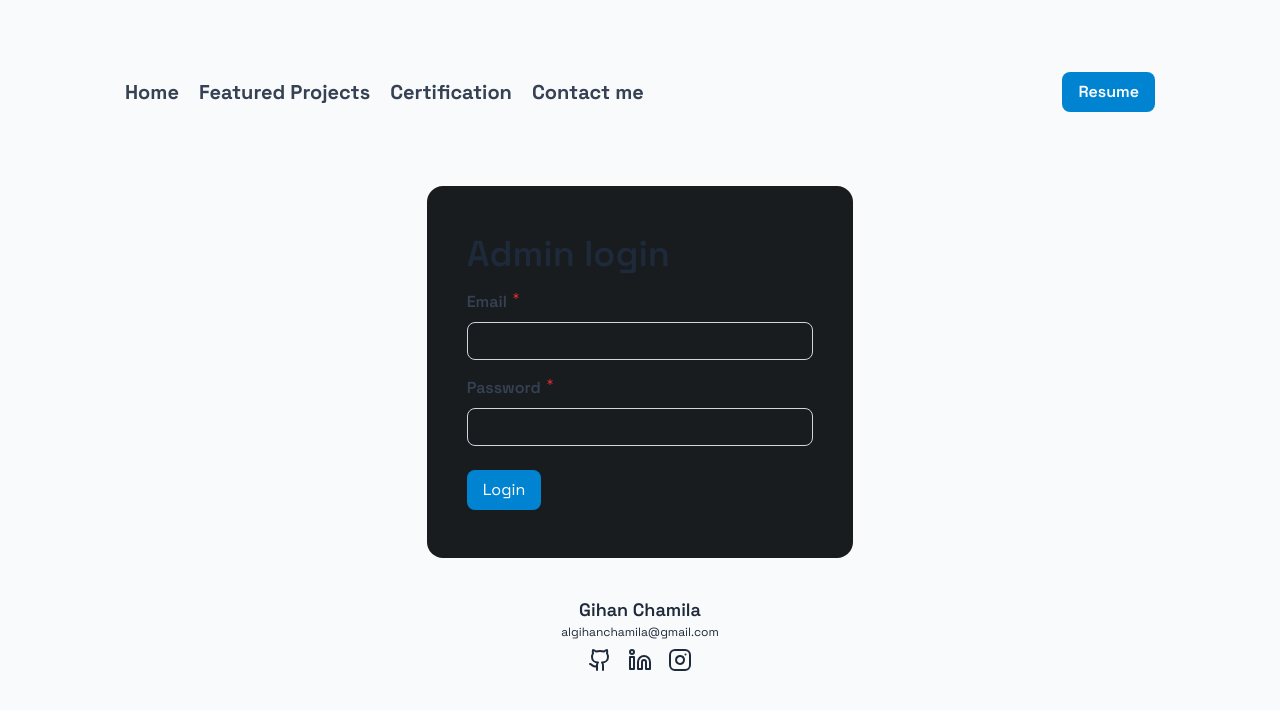
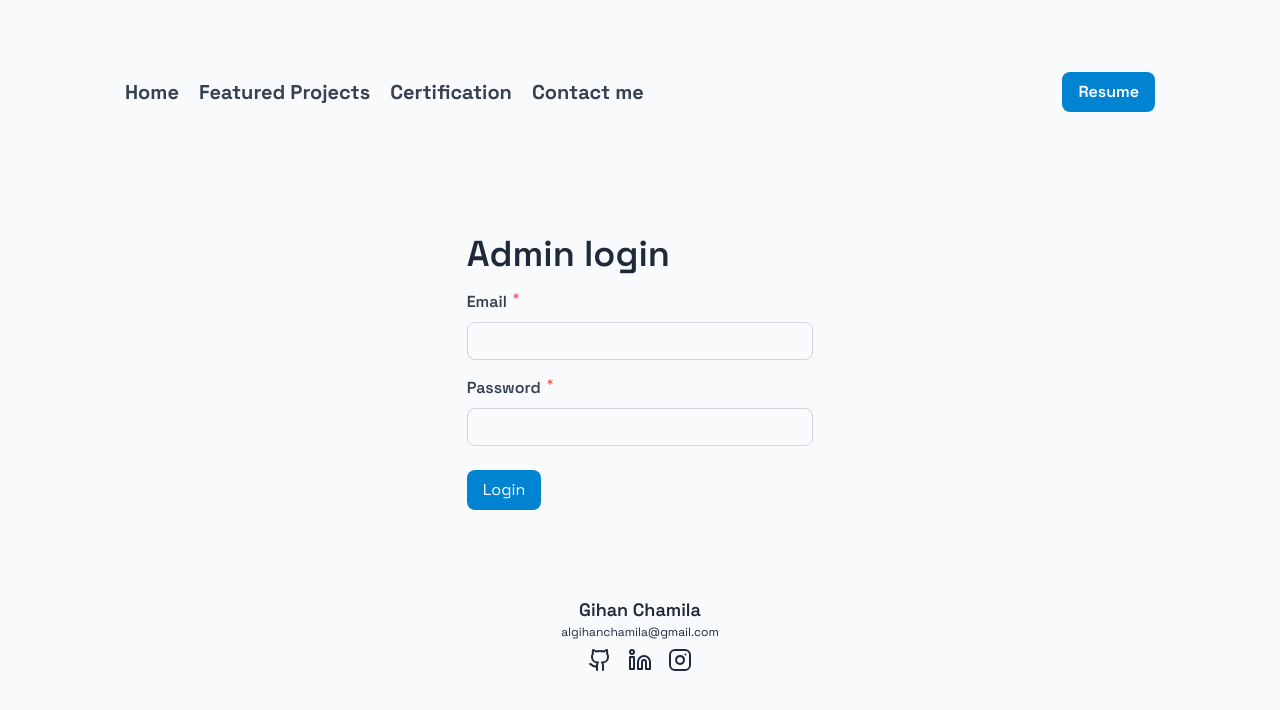
Before and after one commit to gihanchamila/portfolio-frontend, a React (Vite) app: page /admin in a window 1280 px wide. Shown: the top 710 px of the page. Built offline with nearby package versions, Linux system fonts and the light colour scheme.

Commit message:
refactor: remove unused import and console log in AuthContext, update background class in LoginForm

```diff
--- a/src/components/Login.jsx
+++ b/src/components/Login.jsx
@@ -1,6 +1,5 @@
 import React from 'react'
 import LoginForm from './utils/LoginForm'
-import { div } from 'motion/react-client'
 
 const Login = () => {
   return (
--- a/src/components/utils/LoginForm.jsx
+++ b/src/components/utils/LoginForm.jsx
@@ -41,7 +41,7 @@ const LoginForm = () => {
 
 
   return (
-    <div className='lg:bg-on-background lg:py-12 lg:px-10 rounded-2xl mb-4 lg:w-1/3 xs:w-full xs:p-4'>
+    <div className='dark:lg:bg-on-background lg:py-12 lg:px-10 rounded-2xl mb-4 lg:w-1/3 xs:w-full xs:p-4'>
         <Formik
             initialValues={{
                 email: '',
--- a/src/context/AuthContext.jsx
+++ b/src/context/AuthContext.jsx
@@ -27,7 +27,6 @@ export const AuthProvider = ({ children }) => {
       const response = await axios.post("/admin/signin", { email, password });
       const data = response.data.data.user
       const token = response.data.data.token;
-      console.log(data);
       setAdmin(data);
       localStorage.setItem("apiKey", token);
       localStorage.setItem("admin", JSON.stringify(data));
```
